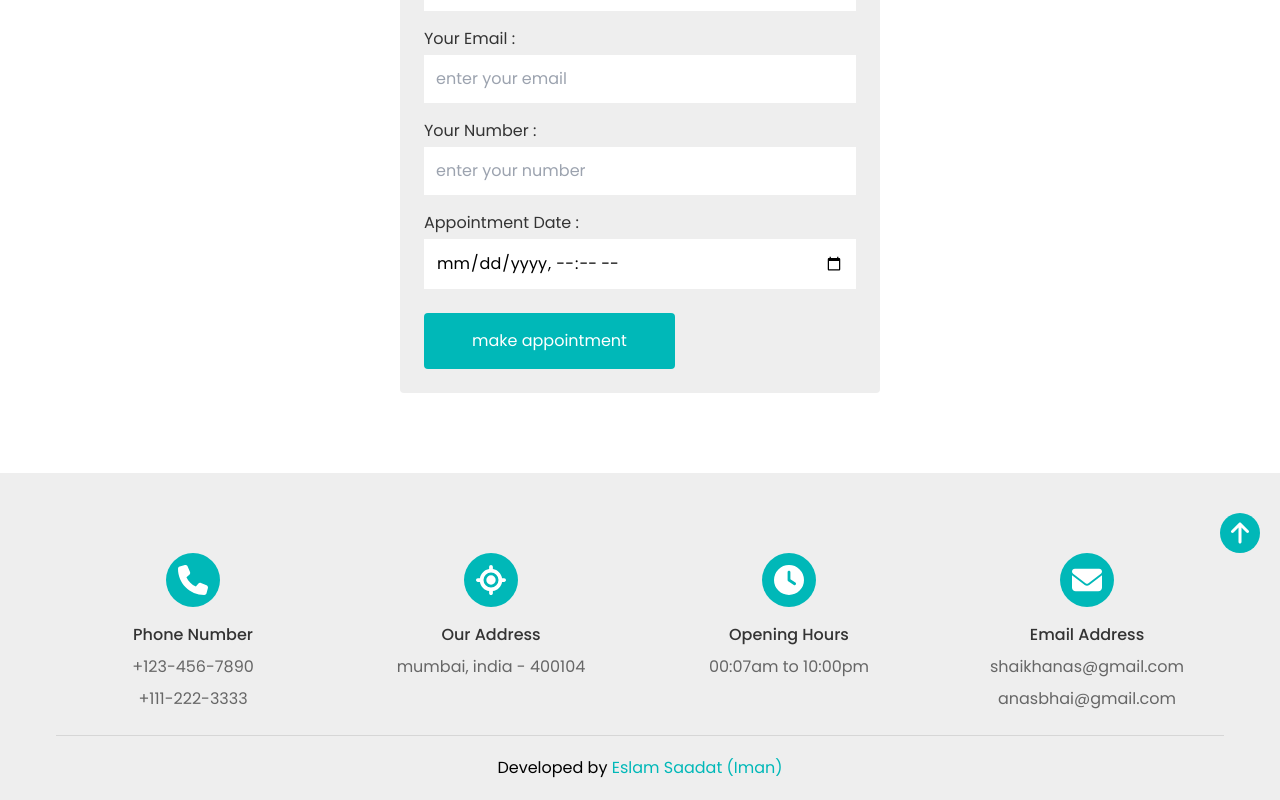
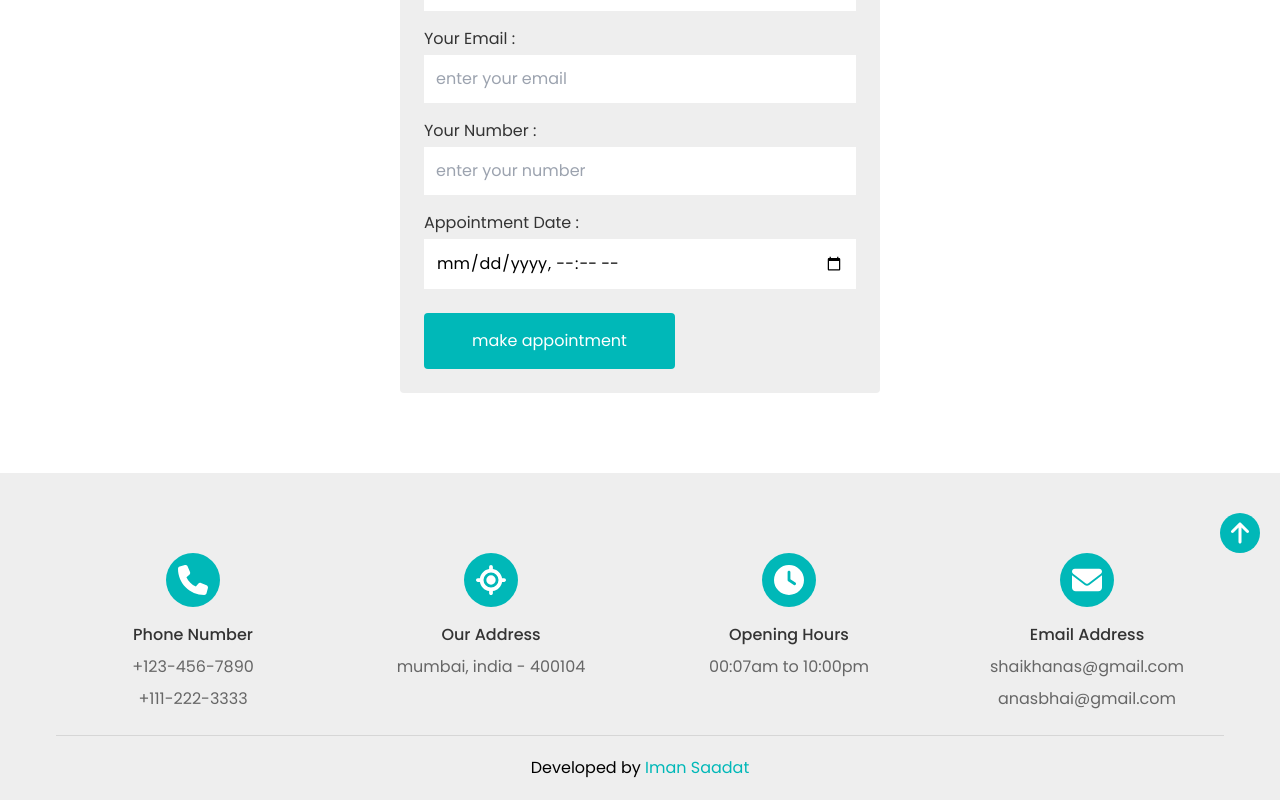
Before and after one commit to imansaadat/dentist-react-tailwind, a React (Create React App) app: page / in a window 1280 px wide. Shown: the part 3660-4460 px from the top of the page. Built offline with nearby package versions, Linux system fonts and the light colour scheme; the HTML template or start-up script is replaced by a standard one.

Commit message:
Update Footer.jsx

```diff
--- a/src/components/Footer/Footer.jsx
+++ b/src/components/Footer/Footer.jsx
@@ -16,7 +16,7 @@ export const Footer = () => {
           <FooterData />
         </div>
         <div className='text-center py-5 border-t border-[#0000001a] mt-6'>
-          <p>Developed by <span className='text-blue'>Eslam Saadat (Iman)</span></p>
+          <p>Developed by <span className='text-blue'>Iman Saadat</span></p>
         </div>
       </div>
     </footer>
```
